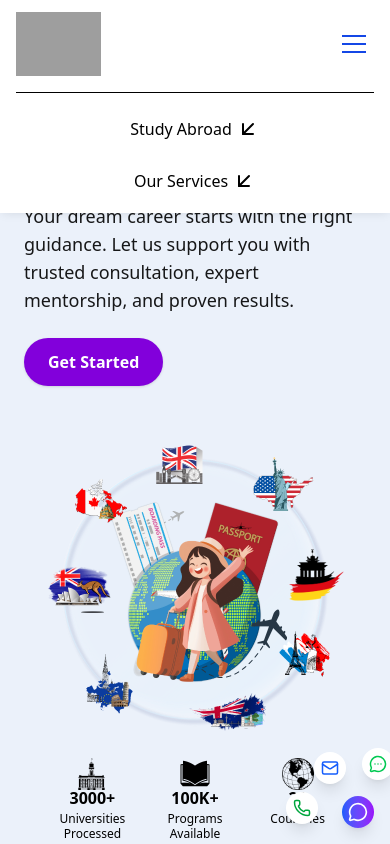
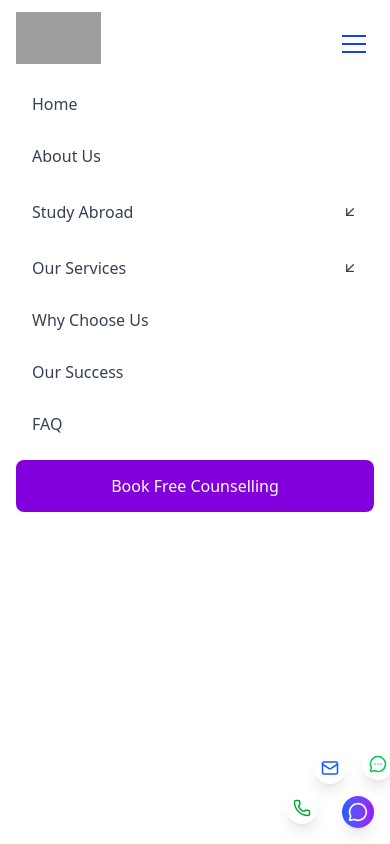
Before and after one commit to sowmyakota-mv/Abroad-Consultancy, a React (Vite) app in the folder abroad-consultancy/: page / in a window 390 px wide. Both pictures are taken after a click on the button 354 px from the left and 44 px from the top of the page. Shown: the top 844 px of the page. Built offline with nearby package versions, Linux system fonts and the light colour scheme; grey boxes are pictures that could not be loaded.

Commit message:
modifing about in mob

```diff
--- a/abroad-consultancy/src/components/FAQ.tsx
+++ b/abroad-consultancy/src/components/FAQ.tsx
@@ -130,7 +130,7 @@ const FAQ: React.FC = () => {
                   alt="FAQ illustration"
                   className="md:w-[80%] object-cover relative z-10"
                 />
-                <div className="absolute -bottom-2 left-66 -translate-x-1/2 w-3/4 h-6 blur- bg-black/40"></div>
+                <div className="absolute -bottom-2 left-60 md:left-66 -translate-x-1/2 w-3/4 h-6 blur- bg-black/40"></div>
               </div>
 
               {/* Bottom Contact Information */}
--- a/abroad-consultancy/src/components/Header.tsx
+++ b/abroad-consultancy/src/components/Header.tsx
@@ -231,43 +231,161 @@ const Header: React.FC = () => {
 
             {/* Mobile Menu */}
 {isMobileMenuOpen && (
-              <div className="lg:hidden mt-4 border-t pt-4">
-                <nav className="flex flex-col space-y-3">
+  <div className="lg:hidden fixed inset-0 top-16 bg-white z-40 overflow-y-auto">
+    <nav className="flex flex-col space-y-1 p-4">
 
-                  {/* Study Abroad Mobile */}
+      {/* Home */}
+      {navLinks
+        .filter(link => link.name === 'Home')
+        .map((link) => (
+          <Link
+            key={link.name}
+            to={link.href}
+            onClick={() => {
+              if (link.onClick) link.onClick();
+              setIsMobileMenuOpen(false);
+            }}
+            className="py-3 px-4 text-gray-700 hover:text-blue-600 hover:bg-blue-50 rounded-lg transition-colors"
+          >
+            {link.name}
+          </Link>
+        ))}
+
+      {/* About Us */}
+      {navLinks
+        .filter(link => link.name === 'About Us')
+        .map((link) => (
+          <Link
+            key={link.name}
+            to={link.href}
+            onClick={() => {
+              if (link.onClick) link.onClick();
+              setIsMobileMenuOpen(false);
+            }}
+            className="py-3 px-4 text-gray-700 hover:text-blue-600 hover:bg-blue-50 rounded-lg transition-colors"
+          >
+            {link.name}
+          </Link>
+        ))}
+
+      {/* Study Abroad */}
+      <div className="pt-1">
         <button
-                    className="flex justify-center gap-1 py-2"
+          className="flex items-center justify-between w-full py-3 px-4 text-gray-700 hover:text-blue-600 hover:bg-blue-50 rounded-lg transition-colors"
           onClick={() => setIsStudyOpen(!isStudyOpen)}
         >
-                    Study Abroad
-                    <ArrowDownLeft className={`${isStudyOpen && 'rotate-180'} transition-transform`} />
+          <span>Study Abroad</span>
+          <ArrowDownLeft className={`${isStudyOpen ? 'rotate-180' : ''} transition-transform duration-200`} size={16} />
         </button>
 
-                  {isStudyOpen &&
-                    studyAbroadCountries.map((c) => (
-                      <Link key={c.name} to={c.path} className="text-center py-1">
+        {isStudyOpen && (
+          <div className="mt-1 ml-4 space-y-1 border-l-2 border-blue-100 pl-4">
+            {studyAbroadCountries.map((c) => (
+              <Link
+                key={c.name}
+                to={c.path}
+                onClick={() => setIsMobileMenuOpen(false)}
+                className="block py-2.5 text-gray-600 hover:text-blue-600 hover:bg-blue-50 rounded-md transition-colors pl-4"
+              >
                 Study in {c.name}
               </Link>
             ))}
+          </div>
+        )}
+      </div>
 
-                  {/* ✅ Services Mobile (Scrollable) */}
+      {/* Services */}
+      <div className="pt-1">
         <button
-                    className="flex justify-center gap-1 py-2"
+          className="flex items-center justify-between w-full py-3 px-4 text-gray-700 hover:text-blue-600 hover:bg-blue-50 rounded-lg transition-colors"
           onClick={() => setIsServiceOpen(!isServiceOpen)}
         >
-                    Our Services
-                    <ArrowDownLeft className={`${isServiceOpen && 'rotate-180'} transition-transform`} />
+          <span>Our Services</span>
+          <ArrowDownLeft className={`${isServiceOpen ? 'rotate-180' : ''} transition-transform duration-200`} size={16} />
         </button>
 
         {isServiceOpen && (
-                    <div className="max-h-56 overflow-y-auto">
+          <div className="mt-1 ml-4 space-y-1 border-l-2 border-blue-100 pl-4">
             {servicesList.map((s) => (
-                        <Link key={s.name} to={s.path} className="block text-center py-1">
+              <Link
+                key={s.name}
+                to={s.path}
+                onClick={() => setIsMobileMenuOpen(false)}
+                className="block py-2.5 text-gray-600 hover:text-blue-600 hover:bg-blue-50 rounded-md transition-colors pl-4"
+              >
                 {s.name}
               </Link>
             ))}
           </div>
         )}
+      </div>
+
+      {/* Why Choose Us */}
+      {navLinks
+        .filter(link => link.name === 'Why Choose Us')
+        .map((link) => (
+          <Link
+            key={link.name}
+            to={link.href}
+            onClick={() => {
+              if (link.onClick) link.onClick();
+              setIsMobileMenuOpen(false);
+            }}
+            className="py-3 px-4 text-gray-700 hover:text-blue-600 hover:bg-blue-50 rounded-lg transition-colors"
+          >
+            {link.name}
+          </Link>
+        ))}
+
+      {/* Our Success */}
+      {navLinks
+        .filter(link => link.name === 'Our Success')
+        .map((link) => (
+          <Link
+            key={link.name}
+            to={link.href}
+            onClick={() => {
+              if (link.onClick) link.onClick();
+              setIsMobileMenuOpen(false);
+            }}
+            className="py-3 px-4 text-gray-700 hover:text-blue-600 hover:bg-blue-50 rounded-lg transition-colors"
+          >
+            {link.name}
+          </Link>
+        ))}
+
+      {/* FAQ */}
+      {navLinks
+        .filter(link => link.name === 'FAQ')
+        .map((link) => (
+          <Link
+            key={link.name}
+            to={link.href}
+            onClick={() => {
+              if (link.onClick) link.onClick();
+              setIsMobileMenuOpen(false);
+            }}
+            className="py-3 px-4 text-gray-700 hover:text-blue-600 hover:bg-blue-50 rounded-lg transition-colors"
+          >
+            {link.name}
+          </Link>
+        ))}
+
+      {/* Book Free Counselling - CTA Button */}
+      {navLinks
+        .filter(link => link.isCta)
+        .map((link) => (
+          <button
+            key={link.name}
+            onClick={() => {
+              if (link.onClick) link.onClick();
+              setIsMobileMenuOpen(false);
+            }}
+            className="mt-2 bg-purple-700 text-white px-6 py-3.5 rounded-lg font-medium hover:bg-purple-800 transition-colors text-center"
+          >
+            {link.name}
+          </button>
+        ))}
 
     </nav>
   </div>
```
Lines whose indentation alone changed are shown as unchanged.
